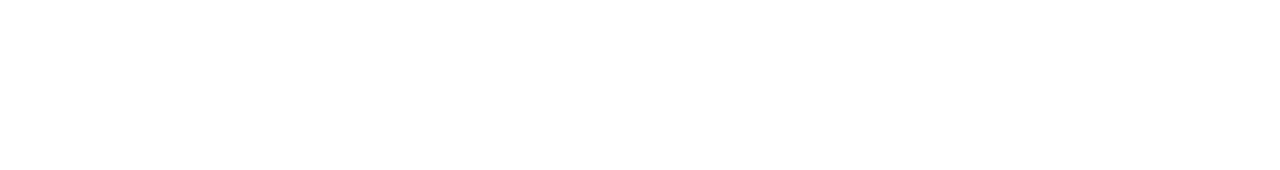
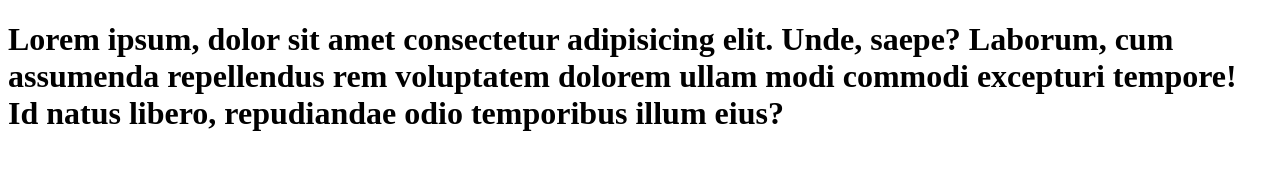
Before and after one commit to radialcoderavipoonia/karmic-lab, a plain HTML site: page index3.html in a window 1280 px wide. Drawn offline with Linux system fonts and the light colour scheme.

Commit message:
first commit

```diff
--- a/index3.html
+++ b/index3.html
@@ -1,15 +1,20 @@
 <!DOCTYPE html>
 <html lang="en">
-<head>
-    <meta charset="UTF-8">
-    <meta http-equiv="X-UA-Compatible" content="IE=edge">
-    <meta name="viewport" content="width=device-width, initial-scale=1.0">
+  <head>
+    <meta charset="UTF-8" />
+    <meta http-equiv="X-UA-Compatible" content="IE=edge" />
+    <meta name="viewport" content="width=device-width, initial-scale=1.0" />
     <title>Document</title>
-</head>
-<body>
+  </head>
+  <body>
     <!------------------------------------------- FOOTER---------------------------------------------------------------------------------->
-<FOOter>
-
-</FOOter>
-</body>
+    <footer>
+      <h1>
+        Lorem ipsum, dolor sit amet consectetur adipisicing elit. Unde, saepe?
+        Laborum, cum assumenda repellendus rem voluptatem dolorem ullam modi
+        commodi excepturi tempore! Id natus libero, repudiandae odio temporibus
+        illum eius?
+      </h1>
+    </footer>
+  </body>
 </html>
```
